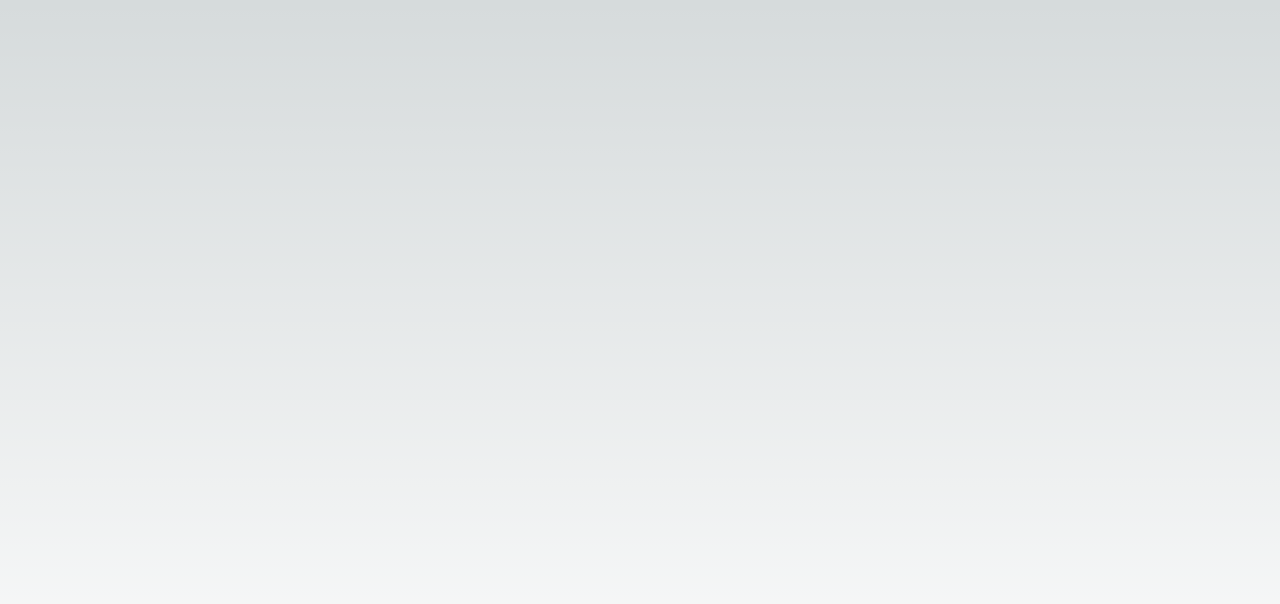
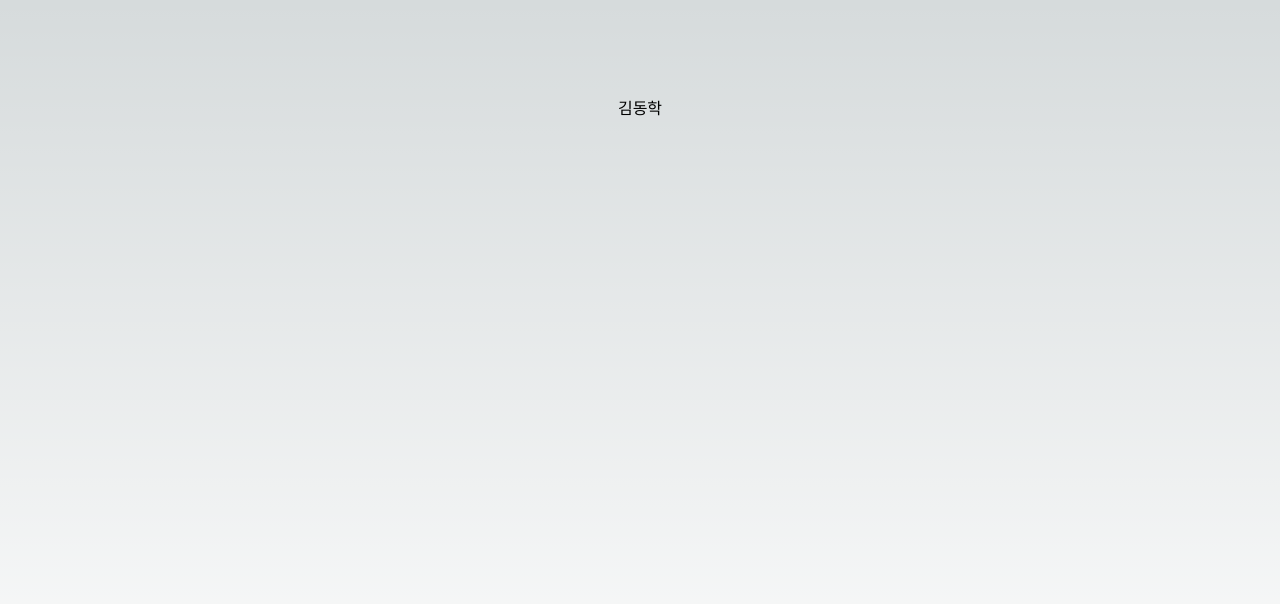
Before and after one commit to enbraining/enbraining, a Next.js app: page / in a window 1280 px wide. Shown: the top 604 px of the page. Built offline with nearby package versions, Linux system fonts and the light colour scheme.

Commit message:
update 김동학

```diff
--- a/src/app/page.tsx
+++ b/src/app/page.tsx
@@ -2,7 +2,7 @@ export default function Home() {
   return (
     <main className="flex min-h-screen flex-col items-center justify-between p-24">
       <div className="grid place-items-center">
-
+        <a className="p-30">김동학</a>
       </div>
     </main>
   )
```
